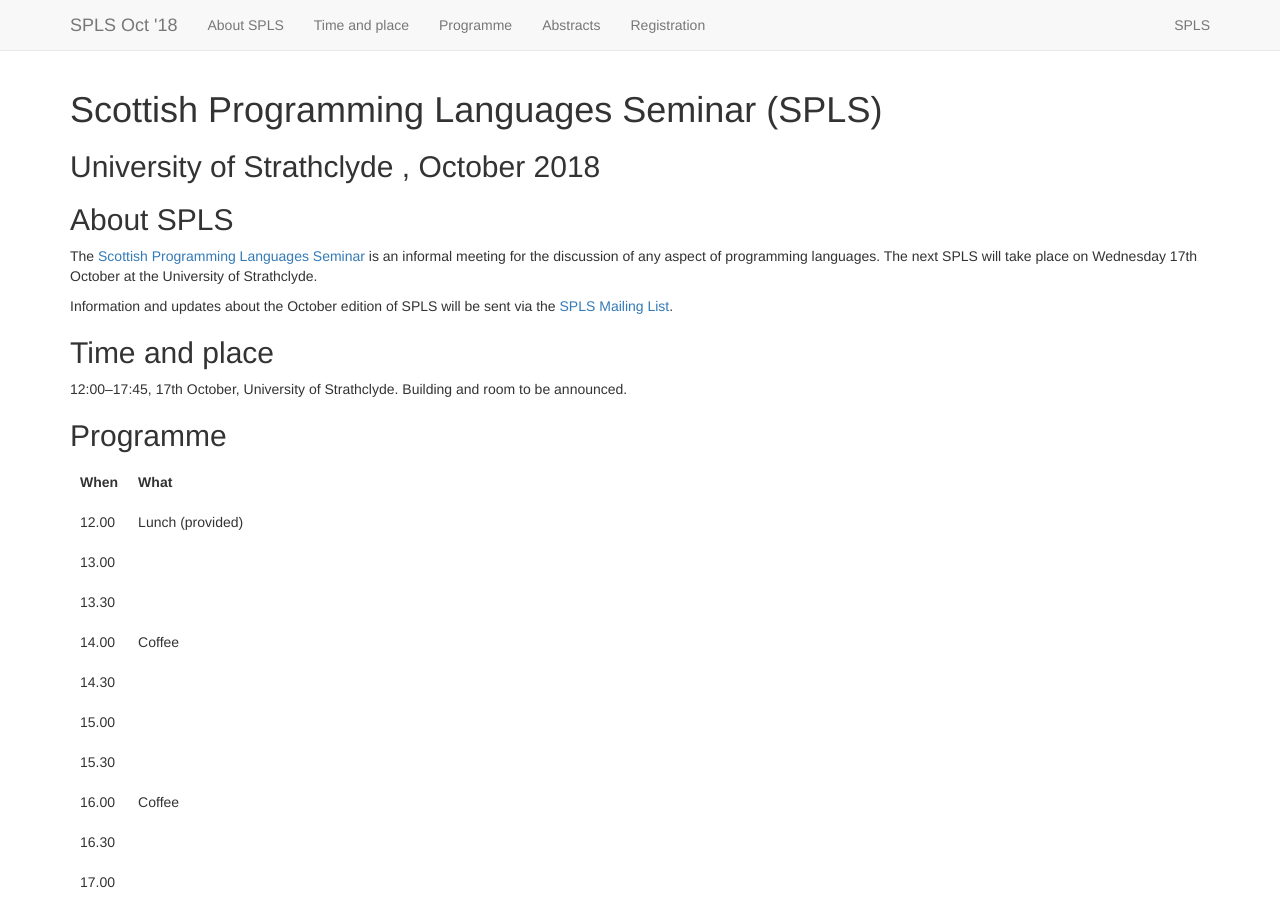
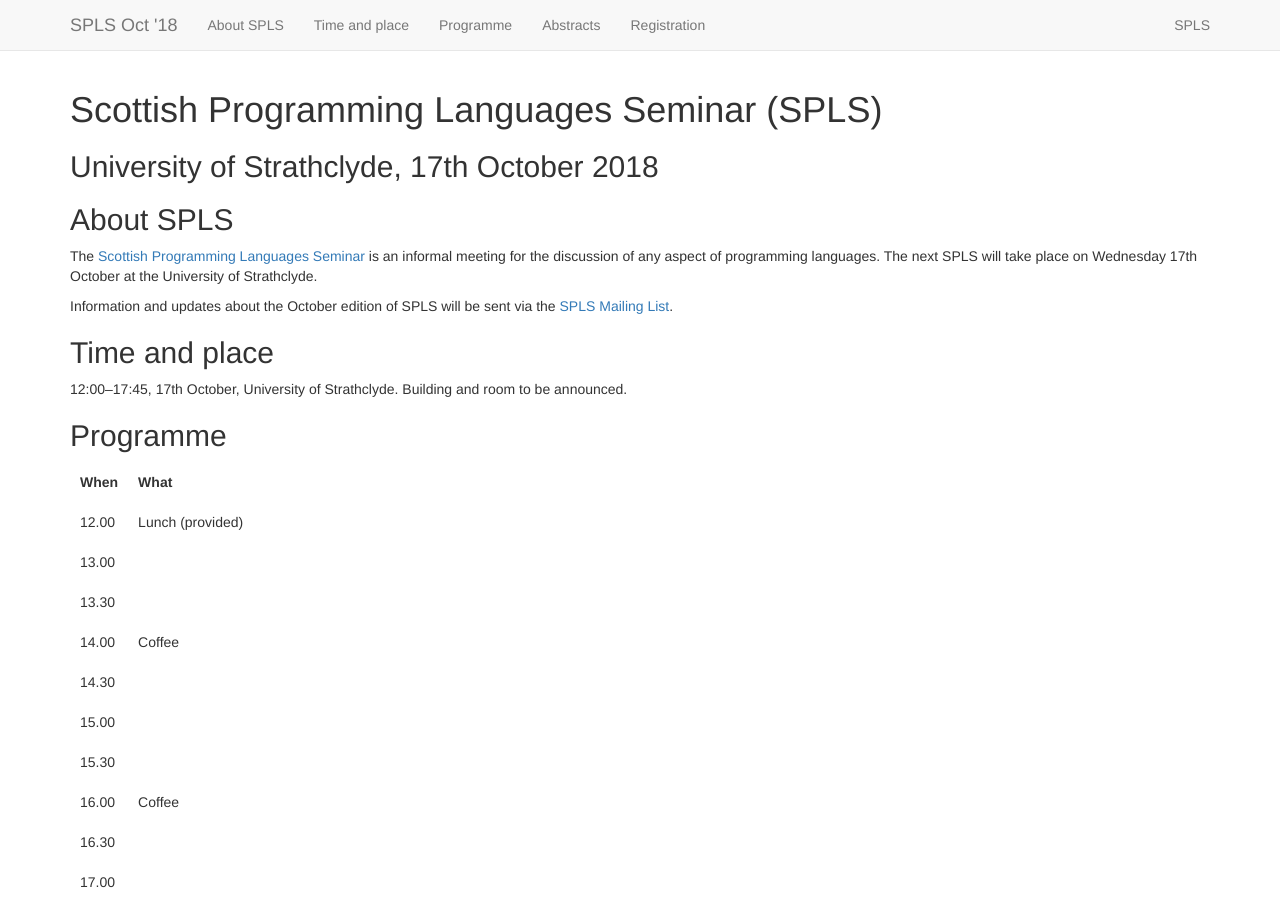
Before and after one commit to msp-strath/spls-18, a Jekyll site: the page built from index.md, in a window 1280 px wide and 900 px high. Built offline with Jekyll 4.4.1, drawn with Linux system fonts in a browser that asks for light colours; nearby versions of some CDN libraries.

Commit message:
Fixing main date layout

```diff
--- a/index.md
+++ b/index.md
@@ -14,7 +14,7 @@ reg: Registration
 
 # Scottish Programming Languages Seminar (SPLS)
 
-## {{ page.uni }} , {{ page.month }} {{ page.year }}
+## {{ page.uni }}, {{ page.day }} {{ page.month }} {{ page.year }}
 
 ## About SPLS
 
```
